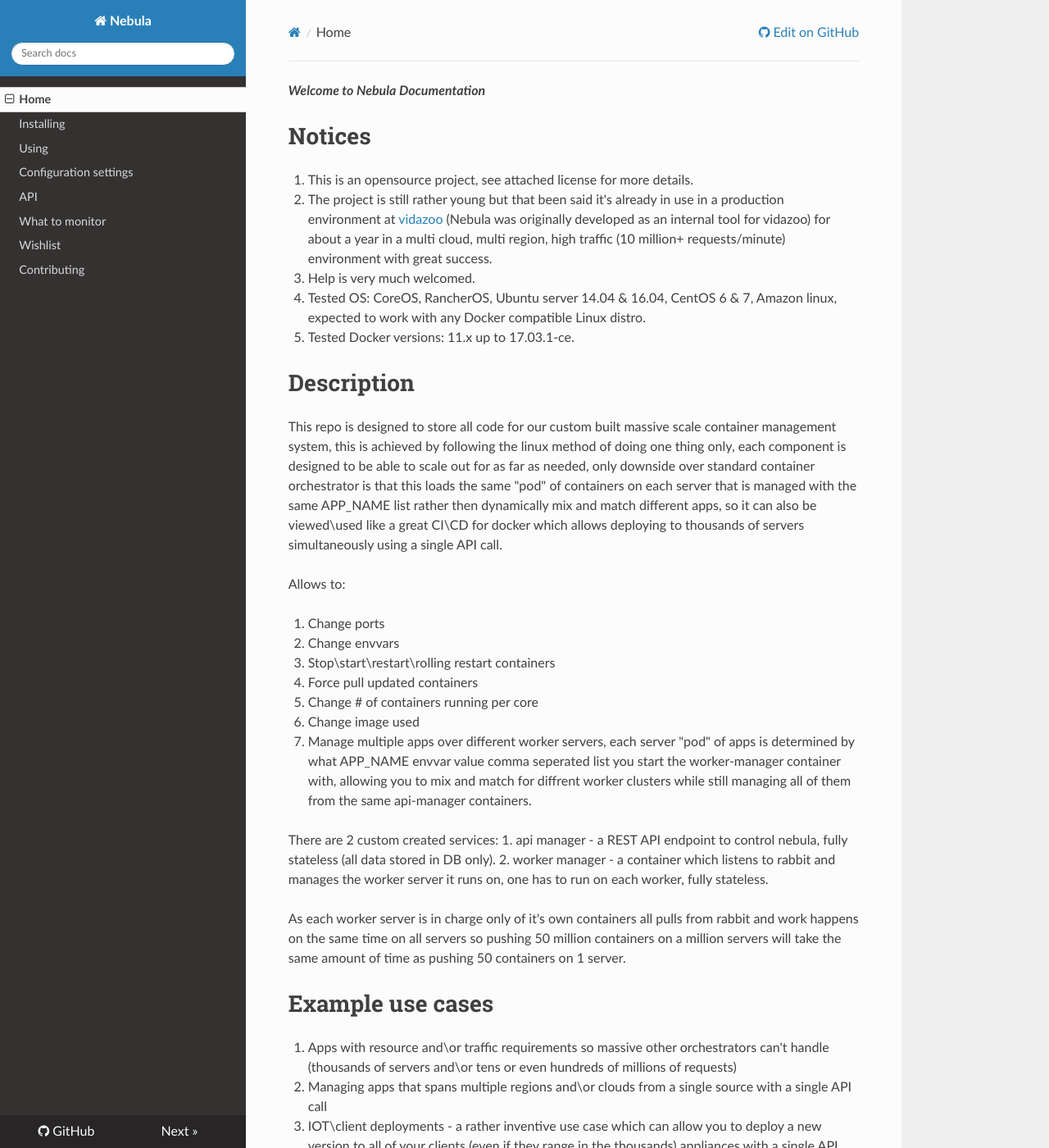
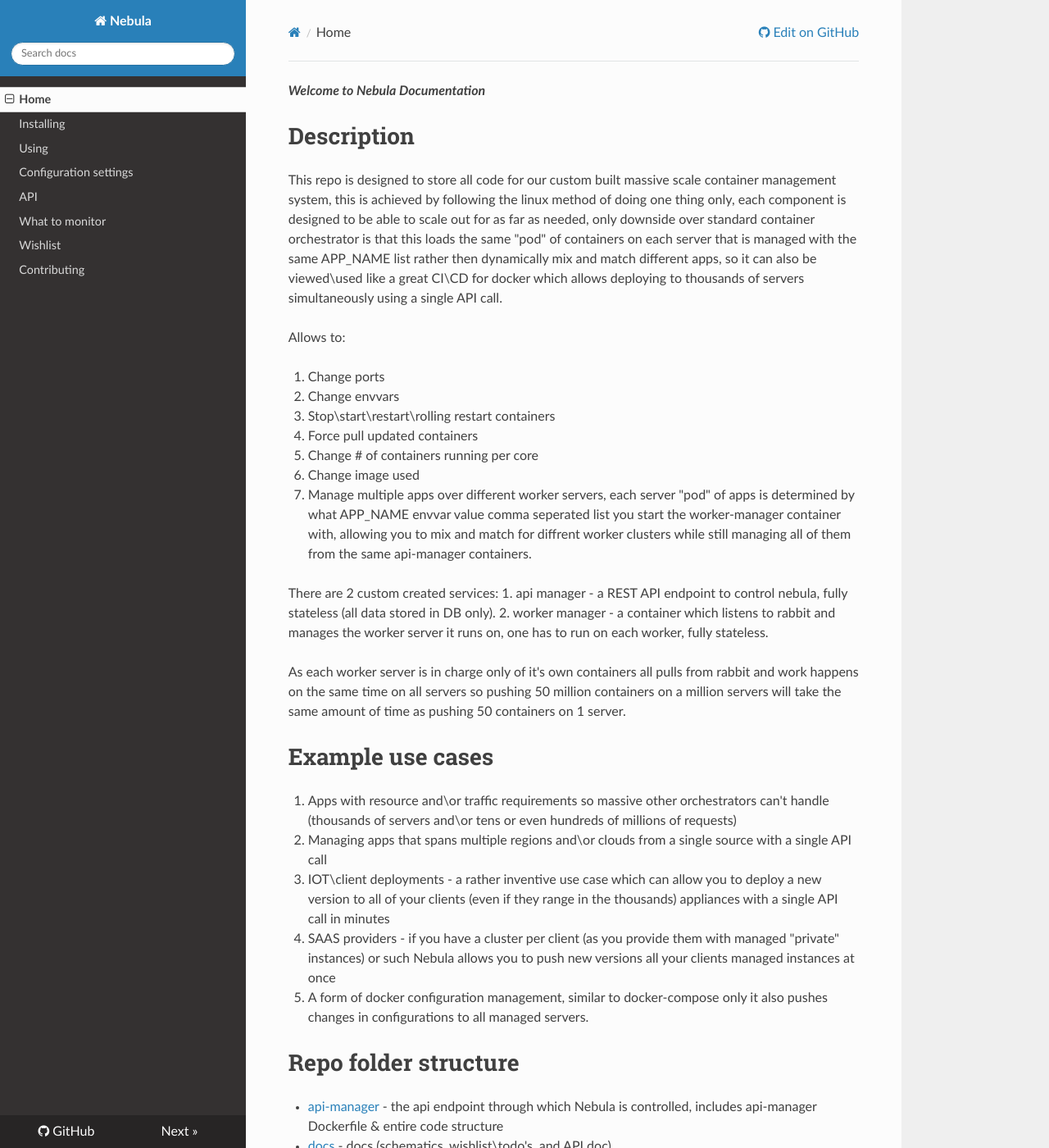
Before and after one commit to nebula-orchestrator/docs, an MkDocs documentation site: the page built from docs/index.md, in a window 1280 px wide and 1400 px high. Shown: the whole window at 82% size. Built offline with MkDocs 1.6.1, drawn with Linux system fonts in a browser that asks for light colours; nearby versions of some CDN libraries; old or Windows-style settings are respelled for this version of MkDocs; some of the changed text lies outside the part shown.

Commit message:
moving the notices farther down the index page

```diff
--- a/docs/index.md
+++ b/docs/index.md
@@ -1,12 +1,4 @@
 ***Welcome to Nebula Documentation***
-
-# Notices
-
- 1. This is an opensource project, see attached license for more details.
- 2. The project is still rather young but that been said it's already in use in a production environment at [vidazoo](https://www.vidazoo.com/) (Nebula was originally developed as an internal tool for vidazoo) for about a year in a multi cloud, multi region, high traffic (10 million+ requests/minute) environment with great success.
- 3. Help is very much welcomed.
- 4. Tested OS: CoreOS, RancherOS, Ubuntu server 14.04 & 16.04, CentOS 6 & 7, Amazon linux, expected to work with any Docker compatible Linux distro.
- 5. Tested Docker versions: 11.x up to 17.03.1-ce.
 
 # Description
 
```
Also changed, not shown: other parts of docs/index.md (+8 -0 lines).
